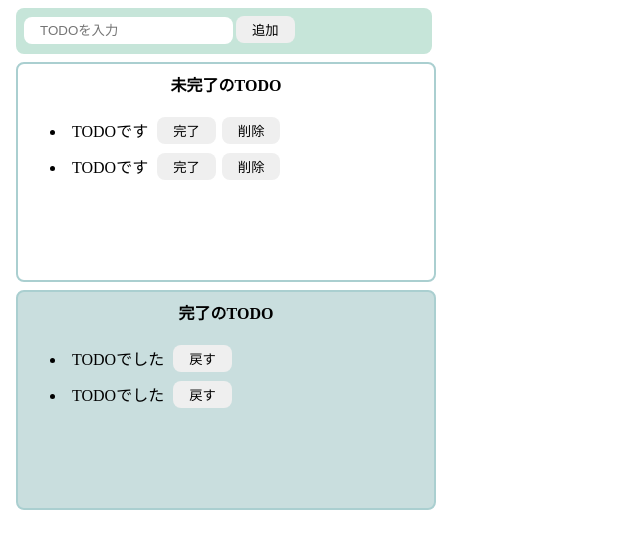
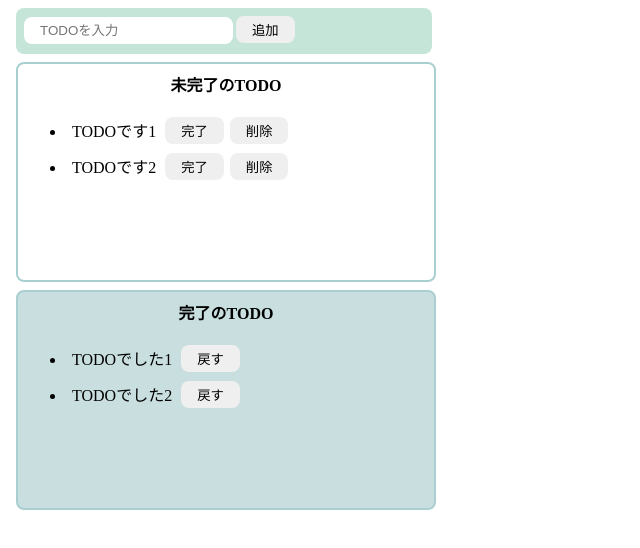
Before and after one commit to yamato0142/TodoApp-React, a React (Create React App) app: page / in a window 1280 px wide. Shown: the top 548 px of the page, without its empty margins (0-640 px from the left). Built offline with nearby package versions, Linux system fonts and the light colour scheme.

Commit message:
liをuseStateを使って表示

```diff
--- a/src/components/Todo/CompleteTodo.jsx
+++ b/src/components/Todo/CompleteTodo.jsx
@@ -39,23 +39,20 @@ const Button = styled.button`
 `;
 
 
-export const CompleteTodo = () => {
+export const CompleteTodo = (props) => {
+    const {todos} = props;
     return (
         <CompleteArea>
             <Title>完了のTODO</Title>
             <ul>
-                <li>
-                    <ListRow>
-                        <TodoItem>TODOでした</TodoItem>
-                        <Button>戻す</Button>
+                {todos.map((todo, index) => (
+                    <li key={index}>
+                        <ListRow>
+                            <TodoItem>{todo}</TodoItem>
+                            <Button>戻す</Button>
                     </ListRow>
-                </li>
-                <li>
-                    <ListRow>
-                        <TodoItem>TODOでした</TodoItem>
-                        <Button>戻す</Button>
-                    </ListRow>
-                </li>
+                    </li>
+                ))}
             </ul>
         </CompleteArea>
     )
--- a/src/components/Todo/IncompleteTodo.jsx
+++ b/src/components/Todo/IncompleteTodo.jsx
@@ -38,25 +38,21 @@ const Button = styled.button`
 `;
 
 
-export const InCompleteTodo = () => {
+export const InCompleteTodo = (props) => {
+    const { todos } = props;
     return (
         <IncompleteArea>
             <Title>未完了のTODO</Title>
             <ul>
-                <li>
-                    <ListRow>
-                        <TodoItem>TODOです</TodoItem>
-                        <Button>完了</Button>
-                        <Button>削除</Button>
-                    </ListRow>
-                </li>
-                <li>
-                    <ListRow>
-                        <TodoItem>TODOです</TodoItem>
-                        <Button>完了</Button>
-                        <Button>削除</Button>
-                    </ListRow>
-                </li>
+                {todos.map((todo, index) => (
+                    <li key={index}>
+                        <ListRow>
+                            <TodoItem>{todo}</TodoItem>
+                            <Button>完了</Button>
+                            <Button>削除</Button>
+                        </ListRow>
+                    </li>
+                ))}
             </ul>
         </IncompleteArea>
     )
--- a/src/components/Todo/TodoApp.jsx
+++ b/src/components/Todo/TodoApp.jsx
@@ -1,21 +1,32 @@
+import { useState } from "react";
 import { CompleteTodo } from "./CompleteTodo";
 import { InCompleteTodo } from "./IncompleteTodo";
 import {InputTodo} from "./InputTodo";
 
 export const TodoApp = () => {
+    const [incompleteTodos, setIncompleteTodos] = useState([
+        "TODOです1",
+        "TODOです2",
+    ]);
+
+    const [completeTodos, setcompleteTodos] = useState([
+        "TODOでした1",
+        "TODOでした2",
+    ]);
+
     return (
         <>
             <InputTodo>
 
             </InputTodo>
 
-            <InCompleteTodo>
+            <InCompleteTodo
+                todos = {incompleteTodos}
+            />
 
-            </InCompleteTodo>
-
-            <CompleteTodo>
-
-            </CompleteTodo>
+            <CompleteTodo
+                todos = {completeTodos}
+            />
         </>
     );
 };
```
